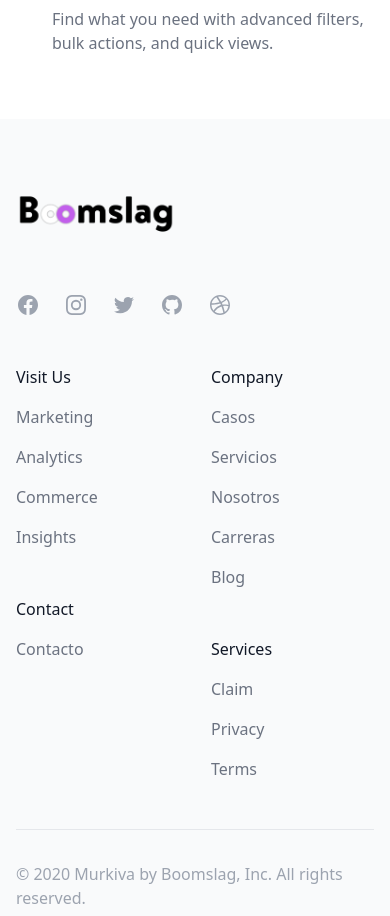
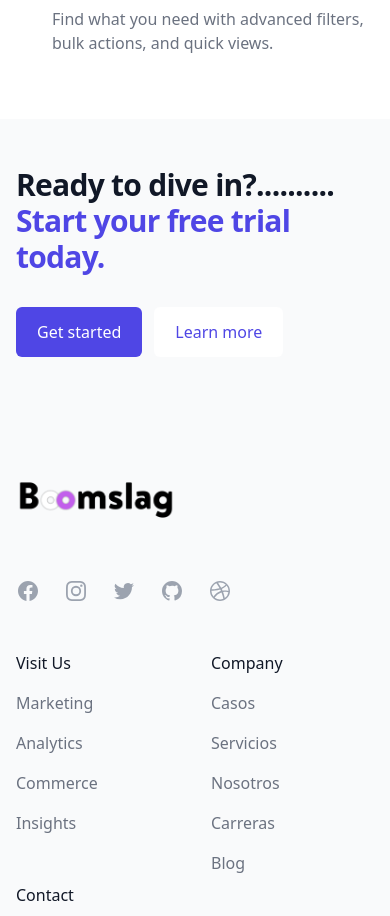
Before and after one commit to reydem/Desarrollo-Web-FullStack-con-Django-y-React, a React (Create React App) app: page / in a window 390 px wide. Shown: the part 4707-5623 px from the top of the page. Built offline with nearby package versions, Linux system fonts and the light colour scheme.

Commit message:
Agregado CTA

```diff
--- /dev/null
+++ b/src/components/home/CTA.jsx
@@ -0,0 +1,32 @@
+function CTA() {
+    return (
+    <div className="bg-gray-50">
+        <div className="mx-auto max-w-7xl py-12 px-4 sm:px-6 lg:flex lg:items-center lg:justify-between lg:py-16 lg:px-8">
+          <h2 className="text-3xl font-bold tracking-tight text-gray-900 sm:text-4xl">
+            <span className="block">Ready to dive in?..........</span>
+            <span className="block text-indigo-600">Start your free trial today.</span>
+          </h2>
+          <div className="mt-8 flex lg:mt-0 lg:flex-shrink-0">
+            <div className="inline-flex rounded-md shadow">
+              <a
+                href="#"
+                className="inline-flex items-center justify-center rounded-md border border-transparent bg-indigo-600 px-5 py-3 text-base font-medium text-white hover:bg-indigo-700"
+              >
+                Get started
+              </a>
+            </div>
+            <div className="ml-3 inline-flex rounded-md shadow">
+              <a
+                href="#"
+                className="inline-flex items-center justify-center rounded-md border border-transparent bg-white px-5 py-3 text-base font-medium text-indigo-600 hover:bg-indigo-50"
+              >
+                Learn more
+              </a>
+            </div>
+          </div>
+        </div>
+      </div>
+    )
+
+  }
+  export default CTA
--- a/src/containers/pages/Home.jsx
+++ b/src/containers/pages/Home.jsx
@@ -5,6 +5,7 @@
 import Incentives from "components/home/Incentives"
 import UseCases from "components/home/UseCases"
 import Features from "components/home/Features"
+import CTA from "components/home/CTA"
 
 function Home() {
     return (
@@ -15,6 +16,7 @@
                 <Incentives />
                 <UseCases/>
                 <Features/>
+                <CTA/>
             </div>
             <Footer />
         </Layout>
--- a/tailwind_components/CTA1.jsx
+++ b/tailwind_components/CTA1.jsx
@@ -1,4 +1,5 @@
-<div className="bg-gray-50">
+export default function CTA() {
+  <div className="bg-gray-50">
       <div className="mx-auto max-w-7xl py-12 px-4 sm:px-6 lg:flex lg:items-center lg:justify-between lg:py-16 lg:px-8">
         <h2 className="text-3xl font-bold tracking-tight text-gray-900 sm:text-4xl">
           <span className="block">Ready to dive in?</span>
@@ -24,3 +25,5 @@
         </div>
       </div>
     </div>
+
+}
```
